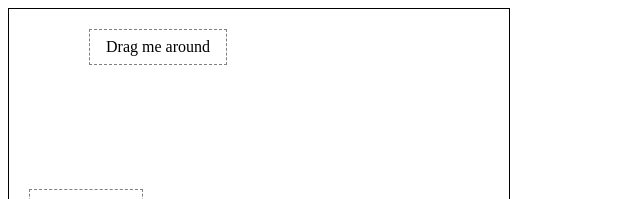
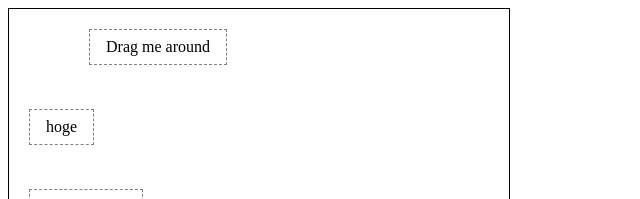
Before and after one commit to hisomura/playground-react-dnd, a React (Create React App) app: page / in a window 1280 px wide. Shown: the top 199 px of the page, without its empty margins (0-640 px from the left). Built offline with nearby package versions, Linux system fonts and the light colour scheme.

Commit message:
予想通りmonitorは内部で使いまわしてる模様。でもdraglayerで使わせてないのは期待する挙動をしないから？

```diff
--- a/src/box-draglayer/Container.tsx
+++ b/src/box-draglayer/Container.tsx
@@ -20,6 +20,7 @@ export const Container: React.FC<{}> = () => {
   const [boxes, setBoxes] = useState<BoxMap>({
     a: { top: 20, left: 80, title: "Drag me around" },
     b: { top: 180, left: 20, title: "Drag me too" },
+    c: { top: 100, left: 20, title: "hoge" },
   });
 
   const moveBox = useCallback(
--- a/src/box-draglayer/DraggableBox.tsx
+++ b/src/box-draglayer/DraggableBox.tsx
@@ -35,9 +35,10 @@ export const DraggableBox: React.FC<DraggableBoxProps> = (props) => {
   const { id, title, left, top } = props;
   const [{ isDragging }, drag ,preview] = useDrag({
     item: { type: ItemTypes.BOX, id, left, top, title },
-    collect: (monitor: DragSourceMonitor) => ({
+    collect: (monitor: DragSourceMonitor) => {
+      return {
       isDragging: monitor.isDragging(),
-    }),
+    }},
   });
 
   preview(getEmptyImage())
```
Also changed, not shown: src/box-draglayer/CustomDragLayer.tsx (+7 -1 lines).
